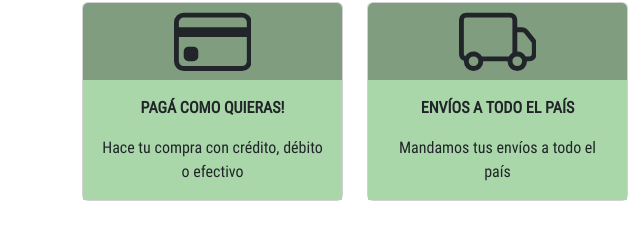
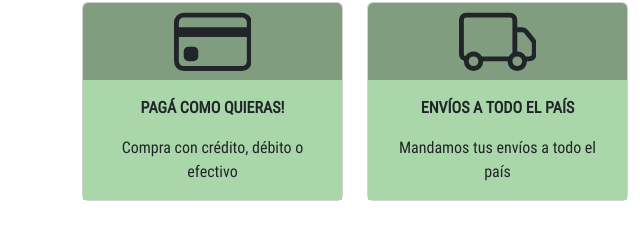
Before and after one commit to abrildelgado/paterson-proyecto-coder, a plain HTML site: page index.html in a window 1280 px wide. Shown: the part 1570-1810 px from the top of the page, 0-640 px from the left. Drawn offline with nearby package versions, Linux system fonts and the light colour scheme.

Commit message:
Update index.html

```diff
--- a/index.html
+++ b/index.html
@@ -176,7 +176,7 @@
           </div>
           <div class="card-body cardColorDos ">
             <p class="card-text resaltado textoMedio">PAGÁ COMO QUIERAS!</p>
-            <p class="card-text textoMedio">Hace tu compra con crédito, débito o efectivo</p>
+            <p class="card-text textoMedio">Compra con crédito, débito o efectivo</p>
           </div>
         </div>
       </div>
```
